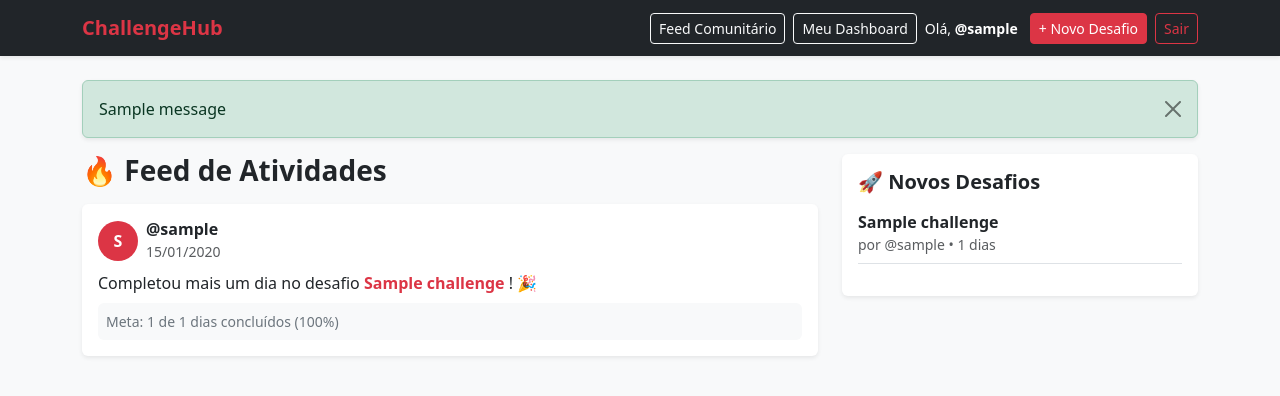
After one commit to Rangel1981/ChallengeHub, a Django app: page /feed/ in a window 1280 px wide. The commit adds this page. Shown: the top 396 px of the page. Run offline with Django 5.2, Linux system fonts and the light colour scheme; a user stored in the database is signed in; tables that the repository leaves empty hold one stand-in row (values such as "Sample post"); one stand-in notice (Sample message) is shown.

Commit message:
feat(feed): add community activity feed and integrate check-ins with participations

```diff
--- a/challenges/templates/challenges/base.html
+++ b/challenges/templates/challenges/base.html
@@ -14,20 +14,64 @@
     <!-- Navbar -->
     <nav class="navbar navbar-expand-lg navbar-dark bg-dark mb-4 shadow-sm">
       <div class="container">
-        <a class="navbar-brand fw-bold text-danger" href="{% url 'home' %}"
-          >ChallengeHub</a
-        >
+        <a class="navbar-brand fw-bold text-danger" href="{% url 'home' %}">
+          ChallengeHub
+        </a>
 
-        <div class="d-flex">
+        <div class="d-flex align-items-center gap-2">
+          {% if user.is_authenticated %}
+          <a href="{% url 'feed' %}" class="btn btn-outline-light btn-sm"
+            >Feed Comunitário</a
+          >
+          <a href="{% url 'dashboard' %}" class="btn btn-outline-light btn-sm"
+            >Meu Dashboard</a
+          >
+          <span class="text-white small me-1"
+            >Olá, <strong>@{{ user.username }}</strong></span
+          >
           <a href="{% url 'challenge_create' %}" class="btn btn-danger btn-sm"
             >+ Novo Desafio</a
           >
+          <a href="{% url 'logout' %}" class="btn btn-outline-danger btn-sm"
+            >Sair</a
+          >
+          {% else %}
+          <a
+            href="{% url 'challenge_list' %}"
+            class="btn btn-link text-white text-decoration-none btn-sm me-2"
+            >Explorar</a
+          >
+          <a href="{% url 'login' %}" class="btn btn-outline-light btn-sm"
+            >Entrar</a
+          >
+          <a href="{% url 'register' %}" class="btn btn-danger btn-sm"
+            >Criar Conta</a
+          >
+          {% endif %}
         </div>
       </div>
     </nav>
 
-    <!-- Conteúdo Principal -->
-    <div class="container">{% block content %} {% endblock %}</div>
+    <!-- Exibição de Mensagens de Feedback (Django Messages) -->
+    <div class="container">
+      {% if messages %} {% for message in messages %}
+      <div
+        class="alert alert-{{ message.tags }} alert-dismissible fade show shadow-sm"
+        role="alert"
+      >
+        {{ message }}
+        <button
+          type="button"
+          class="btn-close"
+          data-bs-dismiss="alert"
+          aria-label="Close"
+        ></button>
+      </div>
+      {% endfor %} {% endif %}
+
+      <!-- Conteúdo Principal -->
+      {% block content %} {% endblock %}
+    </div>
 
     <!-- Bootstrap JS -->
     <script src="https://cdn.jsdelivr.net/npm/bootstrap@5.3.3/dist/js/bootstrap.bundle.min.js"></script>
--- /dev/null
+++ b/challenges/templates/challenges/feed.html
@@ -0,0 +1,75 @@
+{% extends 'challenges/base.html' %} {% block title %}Feed da Comunidade -
+ChallengeHub{% endblock %} {% block content %}
+<div class="row g-4">
+  <!-- Coluna Principal: Activity Feed -->
+  <div class="col-lg-8">
+    <h3 class="fw-bold text-dark mb-3">🔥 Feed de Atividades</h3>
+
+    {% if checkins %} {% for checkin in checkins %}
+    <div class="card shadow-sm border-0 mb-3">
+      <div class="card-body">
+        <div class="d-flex align-items-center mb-2">
+          <div
+            class="bg-danger text-white rounded-circle d-flex align-items-center justify-content-center fw-bold me-2"
+            style="width: 40px; height: 40px"
+          >
+            {{checkin.participation.user.username |slice:":1" |upper}}
+          </div>
+          <div>
+            <h6 class="mb-0 fw-bold text-dark">
+              @{{ checkin.participation.user.username }}
+            </h6>
+            <small class="text-muted">{{checkin.date|date:"d/m/Y"}}</small>
+          </div>
+        </div>
+
+        <p class="card-text mb-2">
+          Completou mais um dia no desafio
+          <a
+            href="{% url 'challenge_detail' checkin.participation.challenge.id %}"
+            class="fw-bold text-danger text-decoration-none"
+          >
+            {{checkin.participation.challenge.title}} </a
+          >! 🎉
+        </p>
+
+        <div class="bg-light p-2 rounded small text-secondary">
+          Meta: {{checkin.participation.completed_days}} de
+          {{checkin.participation.challenge.target_days}} dias concluídos
+          ({{checkin.participation.progress_percentage}}%)
+        </div>
+      </div>
+    </div>
+    {% endfor %} {% else %}
+    <div class="bg-white p-5 rounded text-center shadow-sm">
+      <p class="text-muted mb-0">
+        Nenhuma atividade recente no feed ainda. Seja o primeiro a fazer
+        check-in!
+      </p>
+    </div>
+    {% endif %}
+  </div>
+
+  <!-- Coluna Lateral: Desafios em Destaque -->
+  <div class="col-lg-4">
+    <div class="card shadow-sm border-0 p-3">
+      <h5 class="fw-bold text-dark mb-3">🚀 Novos Desafios</h5>
+      {% for challenge in recent_challenges %}
+      <div class="mb-3 pb-2 border-bottom">
+        <a
+          href="{% url 'challenge_detail' challenge.id %}"
+          class="fw-semibold text-dark text-decoration-none"
+        >
+          {{ challenge.title }}
+        </a>
+        <div class="small text-muted">
+          por @{{ challenge.user.username }} • {{ challenge.target_days }} dias
+        </div>
+      </div>
+      {% empty %}
+      <p class="small text-muted mb-0">Nenhum desafio recente.</p>
+      {% endfor %}
+    </div>
+  </div>
+</div>
+{% endblock %}
--- a/challenges/urls.py
+++ b/challenges/urls.py
@@ -4,8 +4,12 @@ from . import views
 urlpatterns = [
     path('', views.home, name='home'),
     path('challenges/', views.challenge_list, name='challenge_list'),
+    path('dashboard/', views.dashboard, name='dashboard'),
     path('create/', views.challenge_create, name='challenge_create'),
     path('<int:challenge_id>/', views.challenge_detail, name='challenge_detail'),
+    path('checkin/<int:challenge_id>/', views.checkin_challenge, name='checkin_challenge'),
+    path('<int:challenge_id>/checkin/', views.checkin_challenge, name='checkin_challenge'),
+    path('feed/', views.feed, name='feed'),
 
     # Rotas de Autenticação
     path('register/', views.register_view, name='register'),
--- a/challenges/views.py
+++ b/challenges/views.py
@@ -10,6 +10,11 @@ from django.utils.encoding import force_bytes, force_str
 from django.contrib.auth.tokens import default_token_generator
 from django.core.mail import send_mail
 from django.contrib import messages
+from django.shortcuts import render, get_object_or_404, redirect
+from django.contrib.auth.decorators import login_required
+from django.contrib import messages
+from django.utils import timezone
+from .models import Challenge, CheckIn
 
 from .models import Challenge
 from .forms import ChallengeForm, CustomUserCreationForm
@@ -95,7 +100,7 @@ def login_view(request):
         if form.is_valid():
             user = form.get_user()
             login(request, user)
-            return redirect('challenge_list')
+            return redirect('dashboard')
     else:
         form = AuthenticationForm()
     return render(request, 'challenges/login.html', {'form': form})
@@ -104,3 +109,78 @@ def login_view(request):
 def logout_view(request):
     logout(request)
     return redirect('home')
+
+@login_required(login_url='login')
+def dashboard(request):
+    user_challenges = Challenge.objects.filter(user=request.user)
+    return render(request, 'challenges/dashboard.html', {'challenges': user_challenges})
+
+from django.shortcuts import render, get_object_or_404, redirect
+from django.contrib.auth.decorators import login_required
+from django.contrib import messages
+from django.utils import timezone
+from .models import Challenge, Participation, CheckIn
+
+def challenge_detail(request, challenge_id):
+    challenge = get_object_or_404(Challenge, id=challenge_id)
+    participation = None
+    has_checked_in_today = False
+
+    if request.user.is_authenticated:
+        # Busca a participação do usuário logado neste desafio (se existir)
+        participation = Participation.objects.filter(user=request.user, challenge=challenge).first()
+
+        if participation:
+            # Verifica o check-in através da participação encontrada
+            has_checked_in_today = participation.checkins.filter(date=timezone.now().date()).exists()
+
+    context = {
+        'challenge': challenge,
+        'participation': participation,
+        'has_checked_in_today': has_checked_in_today,
+    }
+    return render(request, 'challenges/challenge_detail.html', context)
+
+
+@login_required(login_url='login')
+def checkin_challenge(request, challenge_id):
+    challenge = get_object_or_404(Challenge, id=challenge_id)
+
+    # Busca ou cria a participação do usuário ao tentar fazer o check-in
+    participation, _ = Participation.objects.get_or_create(
+        user=request.user,
+        challenge=challenge
+    )
+
+    today = timezone.now().date()
+
+    # Registra o check-in na participação do usuário
+    checkin, created = CheckIn.objects.get_or_create(
+        participation=participation,
+        date=today
+    )
+
+    if created:
+        messages.success(request, 'Check-in realizado com sucesso! Mandou bem! 🔥')
+    else:
+        messages.info(request, 'Você já fez o check-in de hoje neste desafio.')
+
+    return redirect('challenge_detail', challenge_id=challenge.id)
+
+@login_required(login_url='login')
+def feed(request):
+    # Busca os últimos check-ins públicos para a linha do tempo
+    latest_checkins = CheckIn.objects.filter(
+        participation__challenge__is_public=True
+    ).select_related('participation__user', 'participation__challenge')[:20]
+
+    # Busca os novos desafios públicos criados recentemente
+    recent_challenges = Challenge.objects.filter(
+        is_public=True
+    ).select_related('user')[:5]
+
+    context = {
+        'checkins': latest_checkins,
+        'recent_challenges': recent_challenges,
+    }
+    return render(request, 'challenges/feed.html', context)
```
Also changed, not shown: challenges/models.py (+41 -11 lines), challenges/templates/challenges/challenge_detail.html (+65 -21 lines), challenges/templates/challenges/dashboard.html (added, +76 -0 lines), challenges/migrations/0002_alter_challenge_description_and_more.py (added).
